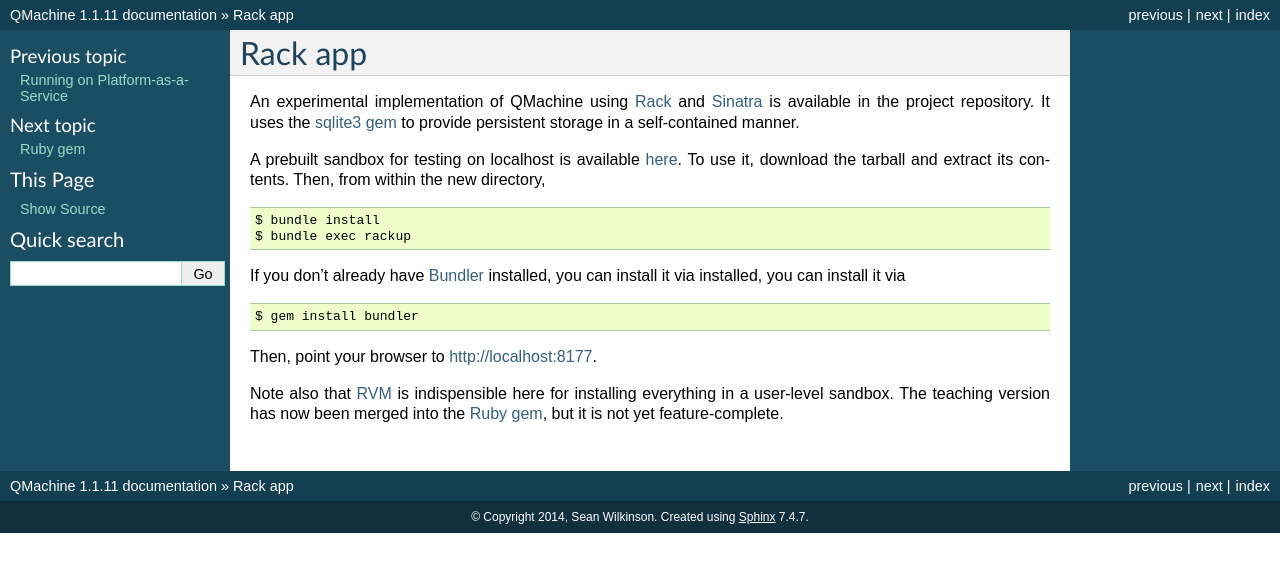
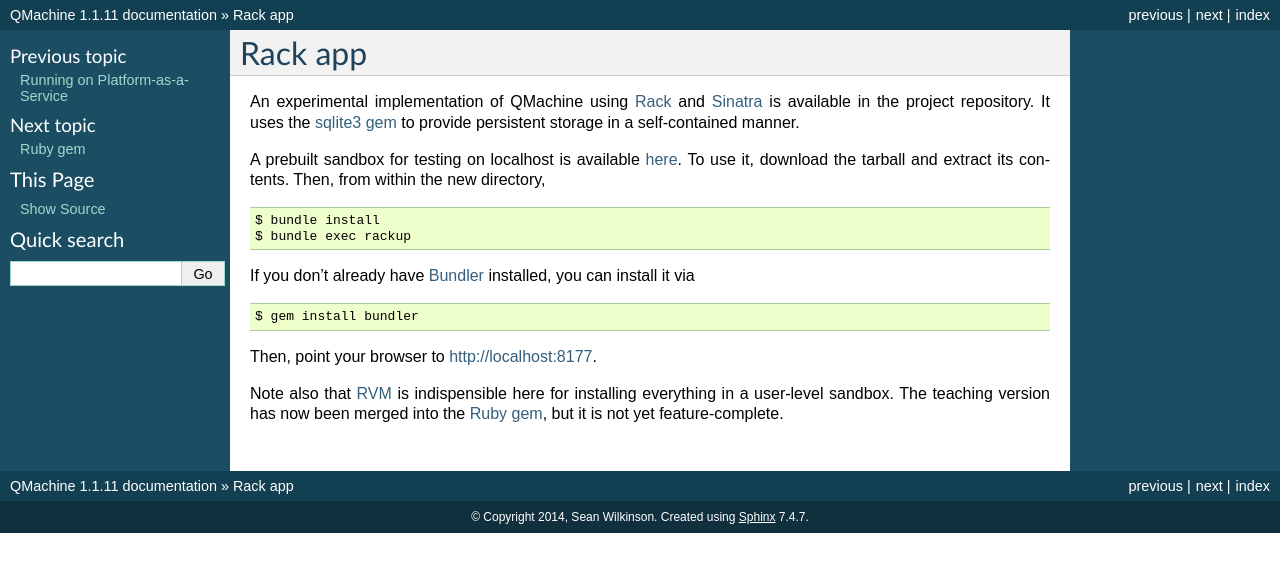
Before and after one commit to qmachine/qmachine, a Sphinx documentation site: the page built from docs/rack-app.rst, in a window 1280 px wide. Shown: the top 572 px of the page. Built offline with Sphinx 7.4.7, drawn with Linux system fonts in a browser that asks for light colours.

Commit message:
Removed a weird line due to reformatting

```diff
--- a/docs/rack-app.rst
+++ b/docs/rack-app.rst
@@ -14,7 +14,6 @@ directory,
     $ bundle exec rackup
 
 If you don't already have Bundler_ installed, you can install it via
-installed, you can install it via
 ::
 
     $ gem install bundler
```
